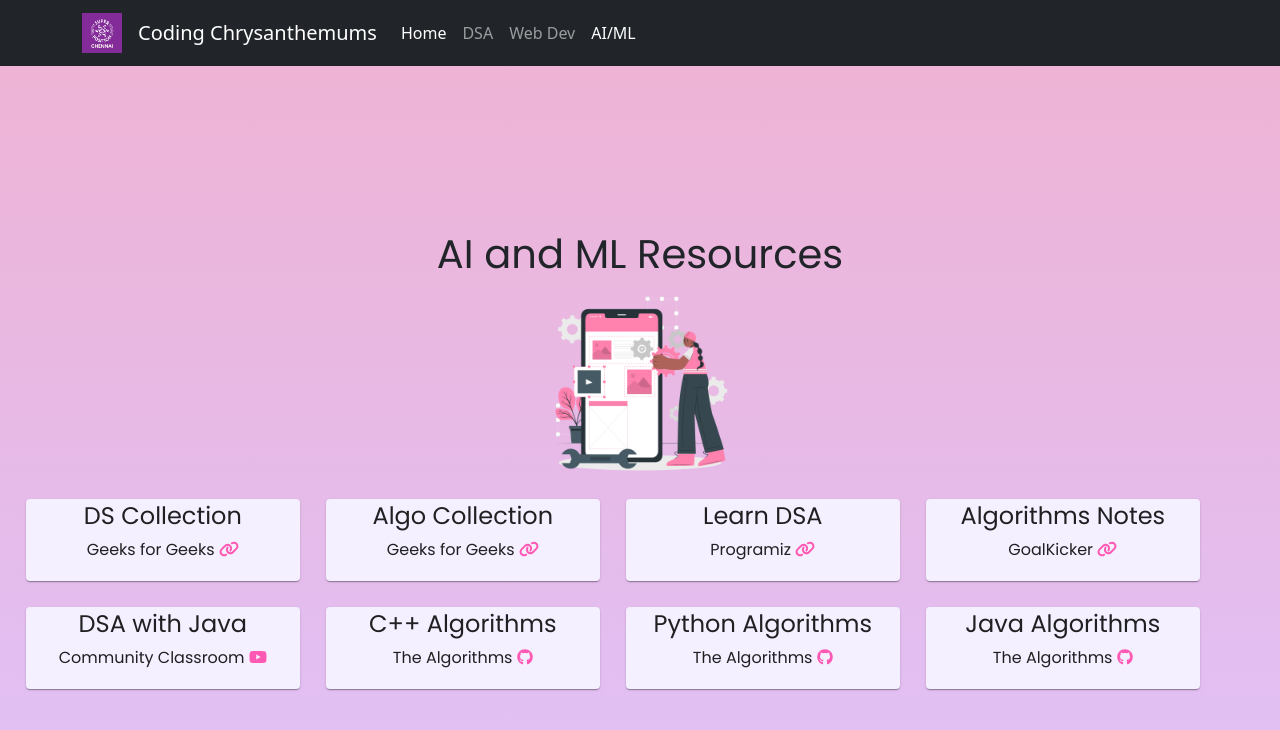
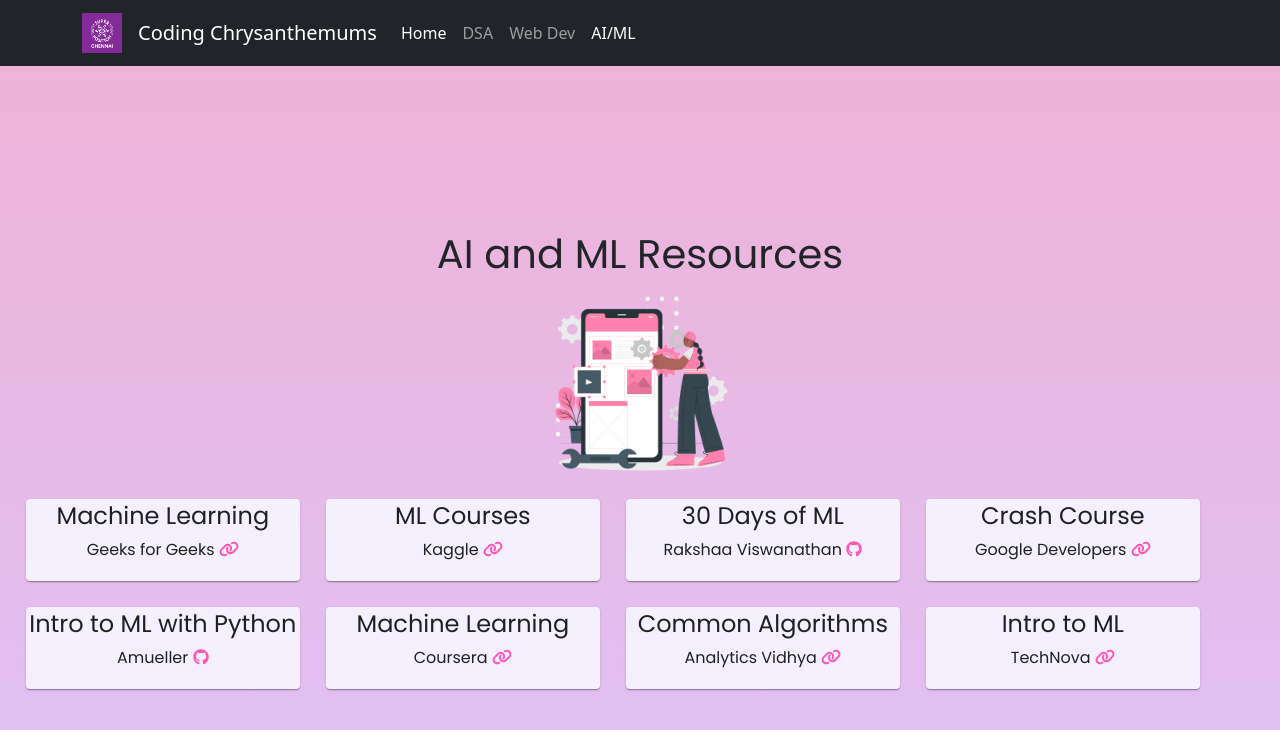
Before and after one commit to Superposition-Chennai/Coding-Chrysanthemums, a React (Create React App) app: page /ai in a window 1280 px wide. Shown: the top 730 px of the page. Built offline with nearby package versions, Linux system fonts and the light colour scheme.

Commit message:
initial commit

```diff
--- a/src/routes/ai-ml.js
+++ b/src/routes/ai-ml.js
@@ -1,7 +1,7 @@
 import { FontAwesomeIcon } from "@fortawesome/react-fontawesome";
 import { Card } from "@material-ui/core";
 import { faLink } from "@fortawesome/free-solid-svg-icons";
-import { faGithub, faYoutube } from "@fortawesome/free-brands-svg-icons";
+import { faGit, faGithub, faYoutube } from "@fortawesome/free-brands-svg-icons";
 import title from "../img/Software engineer-cuate.png";
 export default function AIML() {
   return (
@@ -29,10 +29,10 @@
           <div className="list">
             <div className="item">
               <Card className="Card1">
-                <h4>DS Collection</h4>
+                <h4>Machine Learning</h4>
                 <p>
                   Geeks for Geeks{" "}
-                  <a href="https://www.geeksforgeeks.org/data-structures">
+                  <a href="https://www.geeksforgeeks.org/machine-learning/">
                     <FontAwesomeIcon icon={faLink} />
                   </a>
                 </p>
@@ -40,10 +40,10 @@
             </div>
             <div className="item">
               <Card className="Card1">
-                <h4>Algo Collection</h4>
+                <h4>ML Courses</h4>
                 <p>
-                  Geeks for Geeks{" "}
-                  <a href="https://www.geeksforgeeks.org/fundamentals-of-algorithms/">
+                  Kaggle{" "}
+                  <a href="https://www.kaggle.com/learn">
                     <FontAwesomeIcon icon={faLink} />
                   </a>
                 </p>
@@ -51,10 +51,21 @@
             </div>
             <div className="item">
               <Card className="Card1">
-                <h4>Learn DSA</h4>
+                <h4>30 Days of ML</h4>
                 <p>
-                  Programiz{" "}
-                  <a href="https://www.programiz.com/dsa">
+                  Rakshaa Viswanathan{" "}
+                  <a href="https://github.com/rakshaa2000/30-Days-of-ML">
+                    <FontAwesomeIcon icon={faGithub} />
+                  </a>
+                </p>
+              </Card>
+            </div>
+            <div className="item">
+              <Card className="Card1">
+                <h4>Crash Course</h4>
+                <p>
+                  Google Developers{" "}
+                  <a href="https://developers.google.com/machine-learning/crash-course">
                     <FontAwesomeIcon icon={faLink} />
                   </a>
                 </p>
@@ -62,10 +73,21 @@
             </div>
             <div className="item">
               <Card className="Card1">
-                <h4>Algorithms Notes</h4>
+                <h4>Intro to ML with Python</h4>
                 <p>
-                  GoalKicker{" "}
-                  <a href="https://books.goalkicker.com/AlgorithmsBook/">
+                  Amueller{" "}
+                  <a href="https://github.com/amueller/introduction_to_ml_with_python">
+                    <FontAwesomeIcon icon={faGithub} />
+                  </a>
+                </p>
+              </Card>
+            </div>
+            <div className="item">
+              <Card className="Card1">
+                <h4>Machine Learning</h4>
+                <p>
+                  Coursera{" "}
+                  <a href="https://www.coursera.org/learn/machine-learning">
                     <FontAwesomeIcon icon={faLink} />
                   </a>
                 </p>
@@ -73,44 +95,22 @@
             </div>
             <div className="item">
               <Card className="Card1">
-                <h4>DSA with Java</h4>
+                <h4>Common Algorithms</h4>
                 <p>
-                  Community Classroom{" "}
-                  <a href="https://www.youtube.com/playlist?list=PL9gnSGHSqcnr_DxHsP7AW9ftq0AtAyYqJ">
-                    <FontAwesomeIcon icon={faYoutube} />
+                  Analytics Vidhya{" "}
+                  <a href="https://www.analyticsvidhya.com/blog/2017/09/common-machine-learning-algorithms/">
+                    <FontAwesomeIcon icon={faLink} />
                   </a>
                 </p>
               </Card>
             </div>
             <div className="item">
               <Card className="Card1">
-                <h4>C++ Algorithms</h4>
+                <h4>Intro to ML</h4>
                 <p>
-                  The Algorithms{" "}
-                  <a href="https://github.com/TheAlgorithms/C-Plus-Plus/">
-                    <FontAwesomeIcon icon={faGithub} />
-                  </a>
-                </p>
-              </Card>
-            </div>
-            <div className="item">
-              <Card className="Card1">
-                <h4>Python Algorithms</h4>
-                <p>
-                  The Algorithms{" "}
-                  <a href="https://github.com/TheAlgorithms/Python/">
-                    <FontAwesomeIcon icon={faGithub} />
-                  </a>
-                </p>
-              </Card>
-            </div>
-            <div className="item">
-              <Card className="Card1">
-                <h4>Java Algorithms</h4>
-                <p>
-                  The Algorithms{" "}
-                  <a href="https://github.com/TheAlgorithms/Java/">
-                    <FontAwesomeIcon icon={faGithub} />
+                  TechNova{" "}
+                  <a href="https://bit.ly/basics-of-ml-workshop-slides">
+                    <FontAwesomeIcon icon={faLink} />
                   </a>
                 </p>
               </Card>
```
